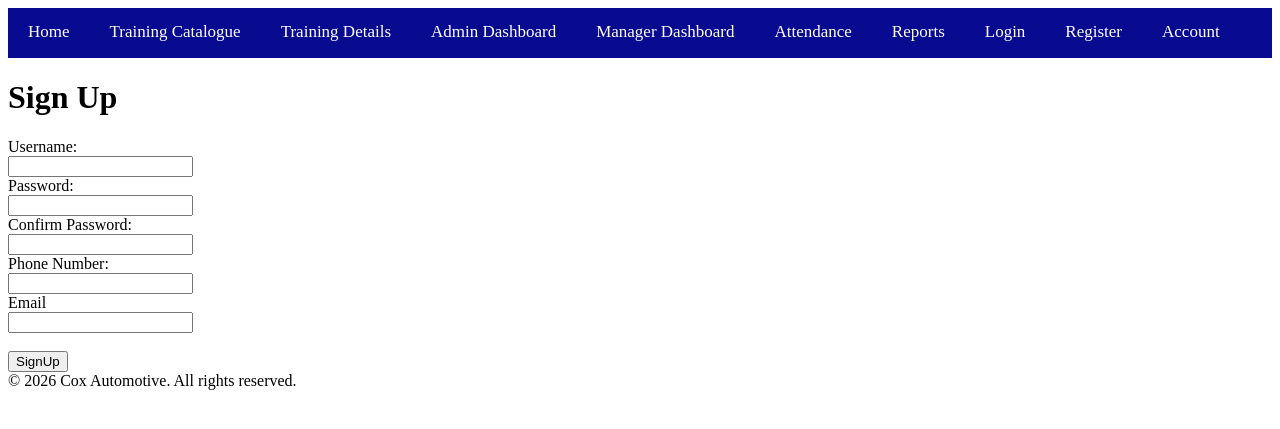
After one commit to xamd91/Trainix, a Flask app: page /signup in a window 1280 px wide. The commit adds this page. Shown: the top 429 px of the page. Run offline with Flask 3, Linux system fonts and the light colour scheme.

Commit message:
more progress, python files setup + template development started

```diff
--- a/routes.py
+++ b/routes.py
@@ -1,12 +1,59 @@
-from flask import render_template, request, redirect, url_for
+from flask import render_template, request, redirect, url_for, jsonify
 from app import db
 
 def register_routes(app):
+
+    @app.route('/account')
+    def account():
+        return render_template('account.html')
+
+    @app.route('/admin_dashboard')
+    def admin_dashboard():
+        return render_template('admin_dashboard.html')
+
+    @app.route('/attendance_management')
+    def attendance_management():
+        return render_template('attendance_management.html')
 
     @app.route('/')
     def home():
         return render_template('home.html')
 
-    @app.route('/Training')
-    def Training():
-        return render_template('Training.html')
+    @app.route('/login')
+    def login():
+        return render_template('login.html')
+
+    @app.route('/manager_dashboard')
+    def manager_dashboard():
+        return render_template('manager_dashboard.html')
+
+    @app.route('/reports')
+    def reports():
+        return render_template('reports.html')
+
+    @app.route('/signup')
+    def signup():
+        return render_template('signup.html')
+
+    @app.route('/training_catalogue')
+    def training_catalogue():
+        return render_template('training_catalogue.html')
+
+    @app.route('/training_details')
+    def training_details():
+        return render_template('training_details.html')
+
+    @app.route("/db-test")
+    def db_test():
+        try:
+            # db test
+            result = db.session.execute(db.text("SELECT 1")).scalar()
+            return jsonify({
+                "status": "success",
+                "db_response": result
+            })
+        except Exception as e:
+            return jsonify({
+                "status": "error",
+                "message": str(e)
+            })
--- a/static/style.css
+++ b/static/style.css
@@ -0,0 +1,14 @@
+.NavBar{
+    background-color: #080a90;
+    overflow: hidden;
+    width: 100%;
+    height: 50px;
+}
+
+.NavButton {
+    float: left;
+    text-decoration: none;
+    color: white;
+    padding: 14px 20px;
+    font-size: 17px;
+}
--- /dev/null
+++ b/templates/base.html
@@ -0,0 +1,38 @@
+<!DOCTYPE html>
+<html lang="en">
+<head>
+    <meta charset="UTF-8">
+    <meta name="viewport" content="width=device-width, initial-scale=1.0" />
+    <title>{% block title %} Trainix {% endblock %}</title>
+    <link rel="stylesheet" href="/static/style.css">
+    {% block extra_css %}{% endblock %}
+</head>
+
+<body>
+    <div class="NavBar">
+        <a class="NavButton" href="/">Home</a>
+        <a class="NavButton" href="/training_catalogue">Training Catalogue</a>
+        <a class="NavButton" href="/training_details">Training Details</a>
+        <a class="NavButton" href="/admin_dashboard">Admin Dashboard</a>
+        <a class="NavButton" href="/manager_dashboard">Manager Dashboard</a>
+        <a class="NavButton" href="/attendance_management">Attendance</a>
+        <a class="NavButton" href="/reports">Reports</a>
+        <a class="NavButton" href="/login">Login</a>
+        <a class="NavButton" href="/signup">Register</a>
+        <a class="NavButton" href="/account">Account</a>
+    </div>
+
+    <main class="main-content">
+        {% block content %}
+        {% endblock %}
+    </main>
+
+    <footer>
+        &copy; 2026 Cox Automotive. All rights reserved.
+    </footer>
+
+</body>
+
+{% block extra_js %}{% endblock %}
+
+</html>
--- /dev/null
+++ b/templates/signup.html
@@ -0,0 +1,24 @@
+{%extends "base.html" %}
+
+{% block title %} Trainix | Signup {% endblock %}
+
+{% block content %}
+<body>
+    <div class="SignUpContainer">
+        <h1>Sign Up</h1>
+        <form method="POST">
+            <label for="SignUpUsername">Username:</label><br>
+            <input type="text" id="SignUpUsername" name="SignUpUsername"><br>
+            <label for="SignUpPassword">Password:</label><br>
+            <input type="password" id="SignUpPassword" name="SignUpPassword"><br>
+            <label for="SignUpConfirmPassword">Confirm Password:</label><br>
+            <input type="password" id="SignUpConfirmPassword" name="SignUpConfirmPassword"><br>
+            <label for="SignUpPhoneNumber">Phone Number:</label><br>
+            <input type="password" id="SignUpPhoneNumber" name="SignUpPhoneNumber"><br>
+            <label for="SignUpEmail">Email</label><br>
+            <input type="password" id="SignUpEmail" name="SignUpEmail"><br><br>
+            <input type="submit" value="SignUp">
+        </form>
+    </div>
+</body>
+{% endblock %}
```
Also changed, not shown: models.py (+53 -0 lines), templates/account.html (added, +7 -0 lines), templates/admin_dashboard.html (added, +7 -0 lines), templates/attendance_management.html (added, +7 -0 lines), templates/home.html (+13 -10 lines), templates/login.html (added, +18 -0 lines), templates/manager_dashboard.html (added, +7 -0 lines), templates/reports.html (added, +7 -0 lines), templates/training_catalogue.html (added, +7 -0 lines), templates/training_details.html (added, +7 -0 lines), app.py (line endings or trailing spaces), templates/Training.html (deleted).
